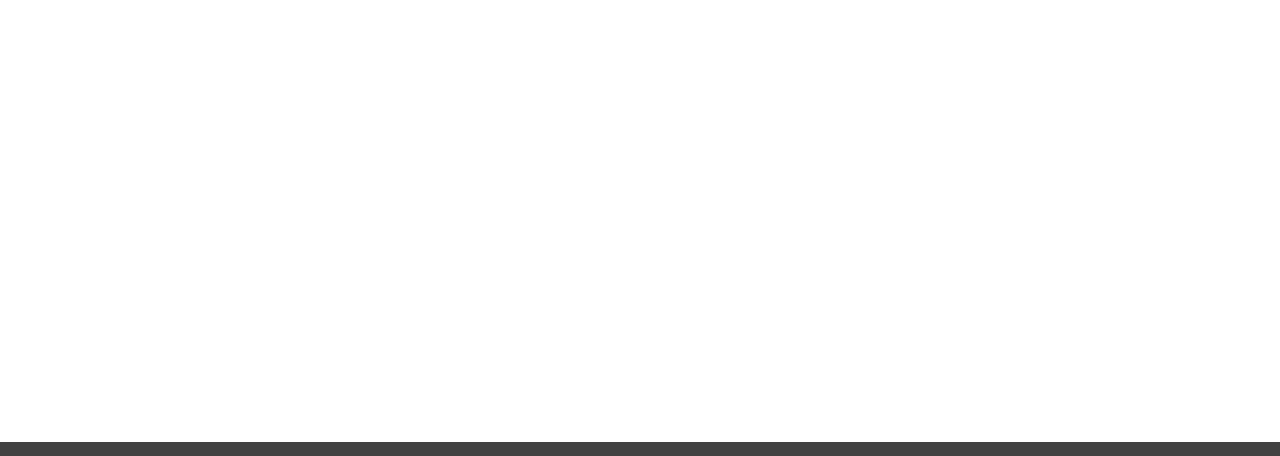
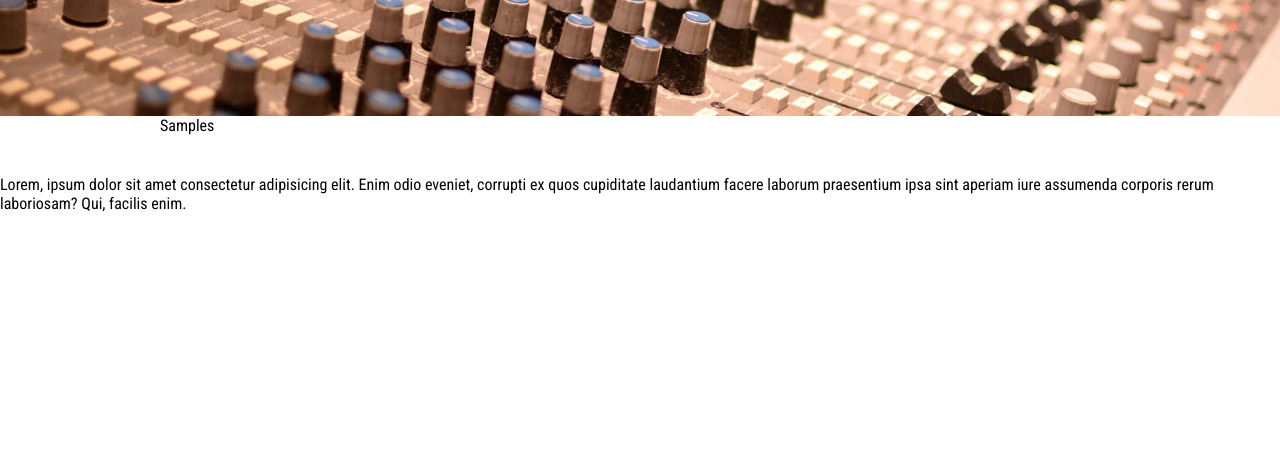
Before and after one commit to andrejarboe/jinglesV2, a Gatsby site: page /samples in a window 1280 px wide. Before the commit this address had no page. Shown: the part 136-592 px from the top of the page. Built offline with nearby package versions, Linux system fonts and the light colour scheme; Gatsby itself is replaced by a stand-in of ours.

Commit message:
start sample page

```diff
--- a/src/components/Footer/Footer.jsx
+++ b/src/components/Footer/Footer.jsx
@@ -16,9 +16,8 @@ export default class Footer extends Component {
           </div>
           <div className="site-map">
             <h3>Site Map</h3>
-            <Link to="/">Products</Link>
+            <Link to="/samples">Samples</Link>
             <Link to="/about">About</Link>
-            <Link to="/">FAQ</Link>
             <Link to="/contact">Request a quote</Link>
           </div>
           <div className="contact-footer">
--- a/src/components/Navbar/Navbar.jsx
+++ b/src/components/Navbar/Navbar.jsx
@@ -14,9 +14,8 @@ export default class Navbar extends Component {
             </Link>
           </div>
           <div className="links">
-            <Link to="/">Products</Link>
+            <Link to="/samples">Samples</Link>
             <Link to="/about">About</Link>
-            <Link to="/">FAQ</Link>
             <Link className="nav-btn" to="/contact">Request a quote</Link>
           </div>
         </div>
--- /dev/null
+++ b/src/pages/samples.jsx
@@ -0,0 +1,44 @@
+import React, { Component } from "react";
+import Layout from "../components/layout";
+import Img from "gatsby-image";
+
+
+export default function SamplePage({ data }) {
+    return (
+      <Layout>
+        {/* Hero */}
+        <section id="contact-hero">
+          <Img
+            style={{
+              maxHeight: "150px"
+            }}
+            fluid={data.sampleHero.childImageSharp.fluid}
+          />
+          <div className="contact-title container">
+            <span>Samples</span>
+          </div>
+        </section>
+
+        {/* samples  */}
+        <section>
+            <p>
+                Lorem, ipsum dolor sit amet consectetur adipisicing elit. Enim odio eveniet, corrupti ex quos cupiditate laudantium facere laborum praesentium ipsa sint aperiam iure assumenda corporis rerum laboriosam? Qui, facilis enim.
+            </p>
+        </section>
+
+      </Layout>
+    );
+
+}
+
+export const query = graphql`
+  query SamplePageQuery {
+    sampleHero: file(relativePath: { eq: "contactHero.jpg" }) {
+      childImageSharp {
+        fluid(maxWidth: 3000) {
+          ...GatsbyImageSharpFluid
+        }
+      }
+    }
+  }
+`;
```
